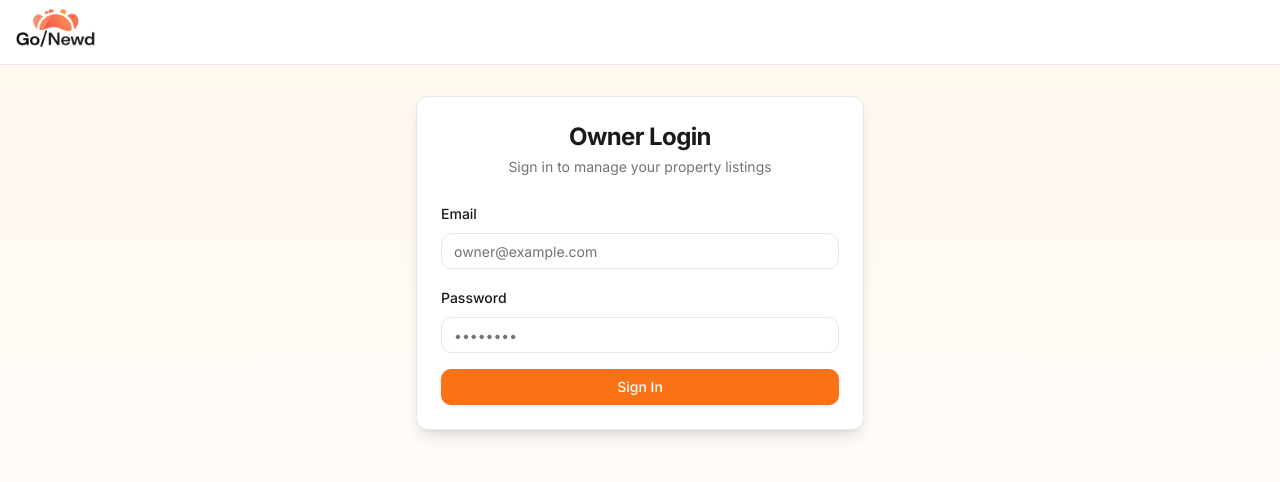
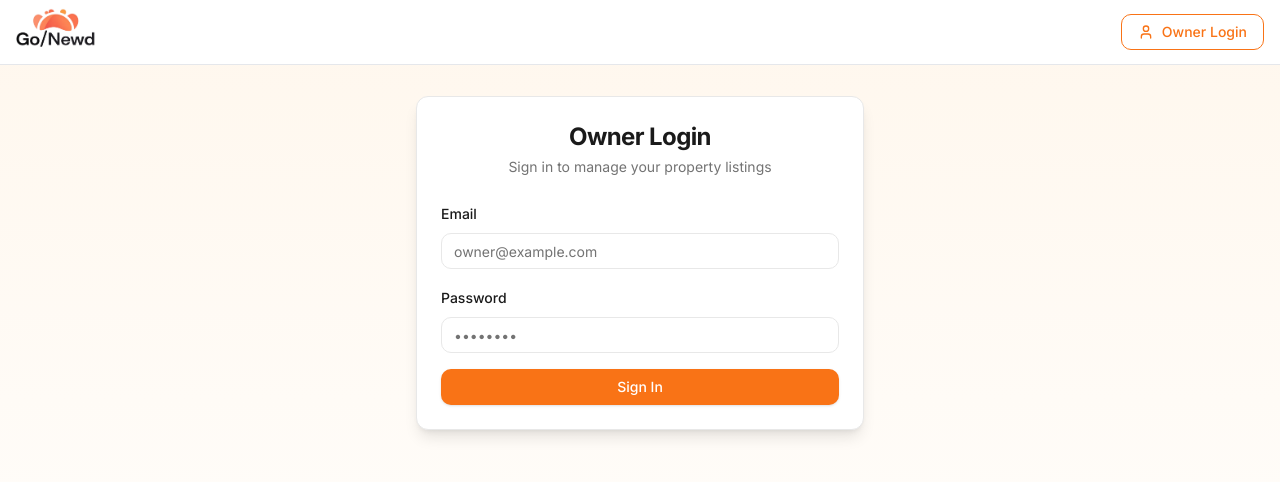
Before and after one commit to gonewdofficial/sg-c7f714b5-11bf-427d-be04-48db0e2d6319-1770742004, a Next.js app: page /owner/login in a window 1280 px wide. Shown: the top 482 px of the page. Built offline with nearby package versions, Linux system fonts and the light colour scheme.

Commit message:
feat(header): Add owner login button

```diff
--- a/src/components/Header.tsx
+++ b/src/components/Header.tsx
@@ -1,10 +1,12 @@
 import Link from "next/link";
 import Image from "next/image";
+import { Button } from "@/components/ui/button";
+import { User } from "lucide-react";
 
 export function Header() {
   return (
     <header className="fixed top-0 left-0 right-0 bg-white border-b border-gray-200 z-50">
-      <div className="container mx-auto px-4 h-16 flex items-center">
+      <div className="container mx-auto px-4 h-16 flex items-center justify-between">
         <Link href="/" className="flex items-center">
           <Image
             src="/Untitled_design_20260127_163222_0000.png"
@@ -15,6 +17,17 @@ export function Header() {
             priority
           />
         </Link>
+
+        <Link href="/owner/login">
+          <Button
+            variant="outline"
+            className="flex items-center gap-2 border-orange-500 text-orange-500 hover:bg-orange-50"
+          >
+            <User className="h-4 w-4" />
+            <span className="hidden sm:inline">Owner Login</span>
+            <span className="sm:hidden">Login</span>
+          </Button>
+        </Link>
       </div>
     </header>
   );
```
